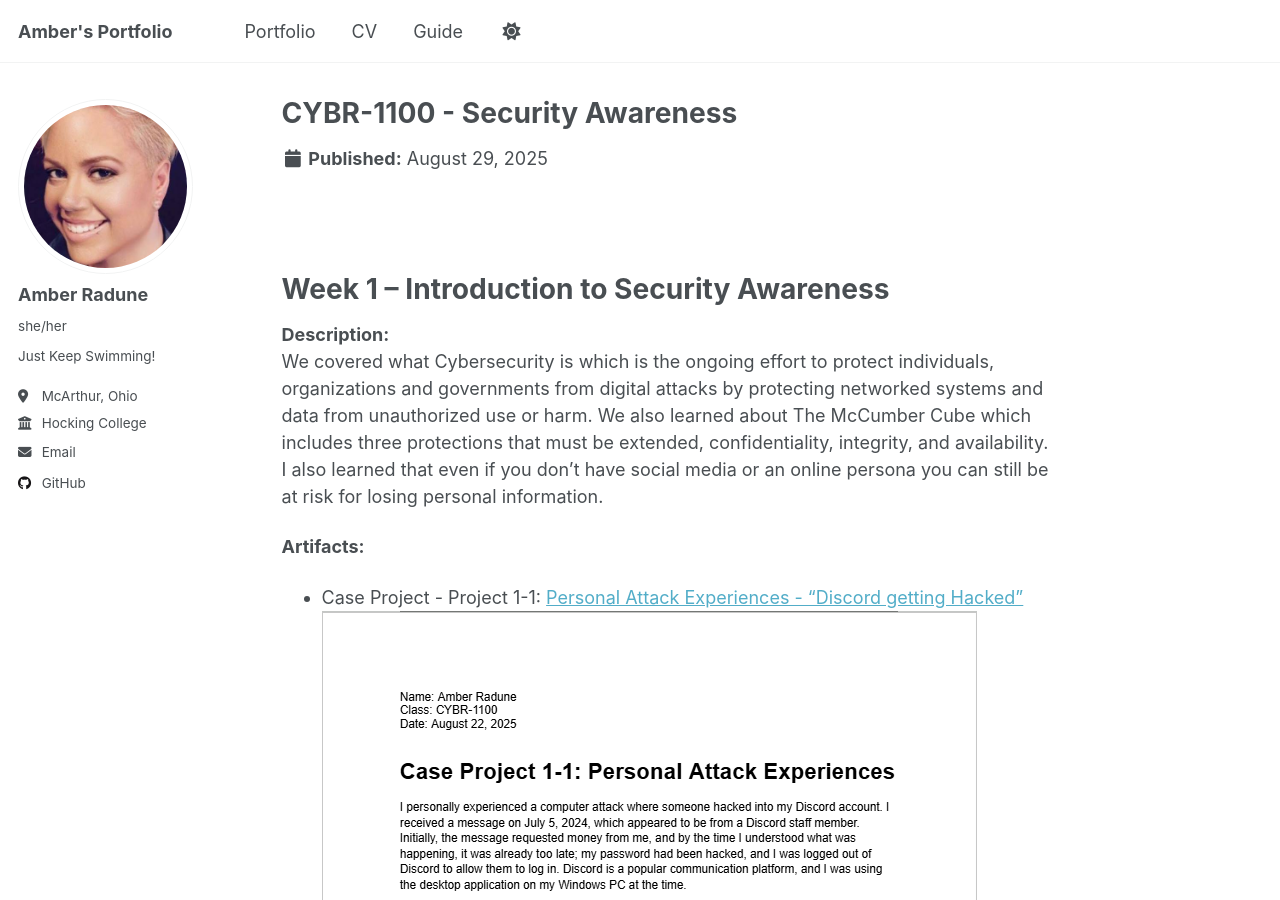
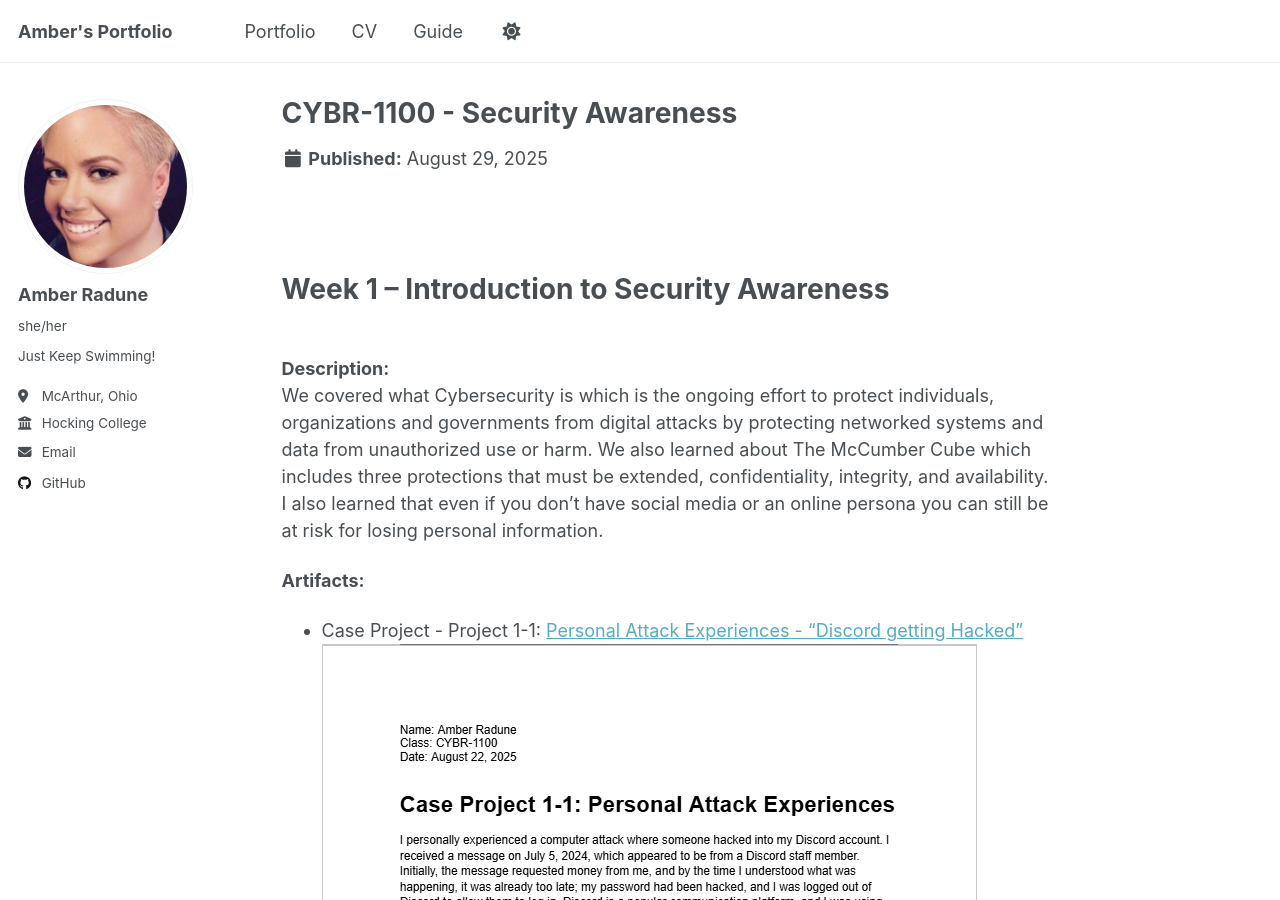
Before and after one commit to TinyBumblee/AmberR.github.io, a Jekyll site: the page built from _portfolio/CYBR-1100-Security-Awareness.md, in a window 1280 px wide and 900 px high. Built offline with Jekyll 4.4.1, drawn with Linux system fonts in a browser that asks for light colours; a script that is not in the unit is left out.

```diff
--- a/_portfolio/CYBR-1100-Security-Awareness.md
+++ b/_portfolio/CYBR-1100-Security-Awareness.md
@@ -5,7 +5,7 @@ collection: portfolio
 ---
 
 <a id="week_1"></a><br><br>
-# Week 1 – Introduction to Security Awareness
+# Week 1 – Introduction to Security Awareness<br><br>
 
 **Description:**
 We covered what Cybersecurity is which is the ongoing effort to protect individuals, organizations and governments from digital attacks by protecting networked systems and data from unauthorized use or harm. We also learned about The McCumber Cube which includes three protections that must be extended, confidentiality, integrity, and availability. I also learned that even if you don't have social media or an online persona you can still be at risk for losing personal information.
```
